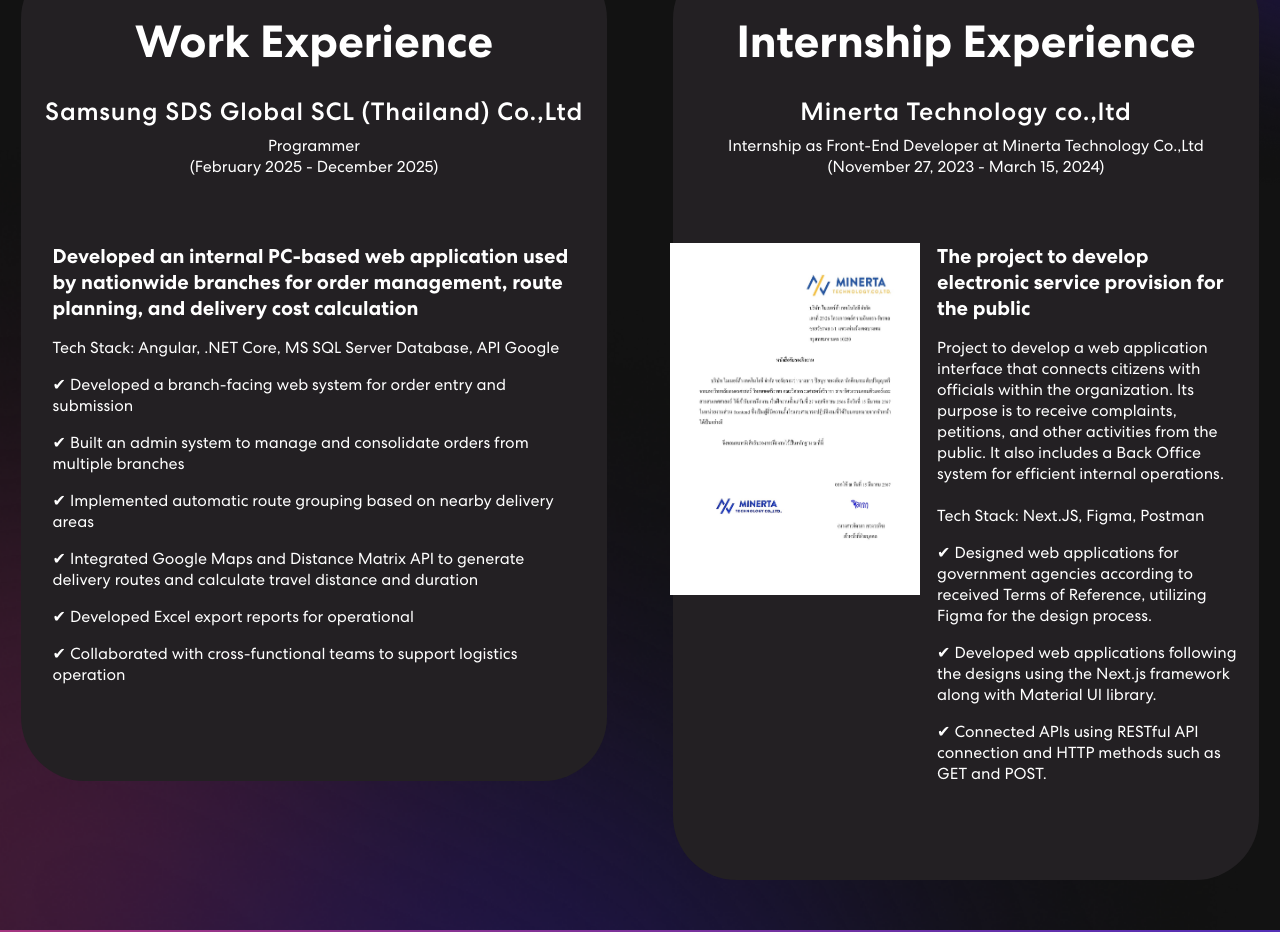
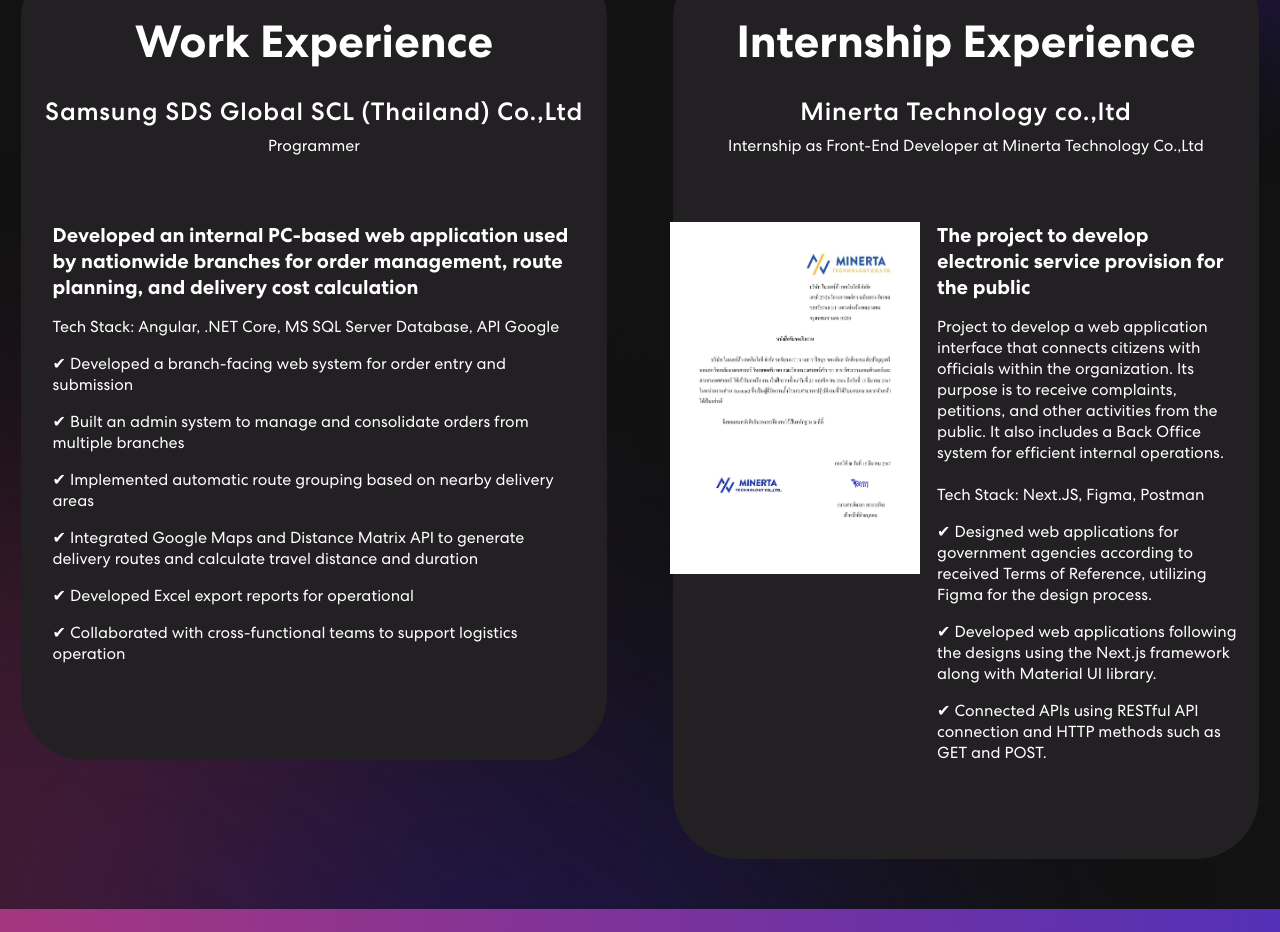
Before and after one commit to PiyanuchTH/Portfolio, a React (Create React App) app: page / in a window 1280 px wide. Shown: the part 2383-3315 px from the top of the page. Built offline with nearby package versions, Linux system fonts and the light colour scheme.

Commit message:
Edit resume

```diff
--- a/src/component/Intern.js
+++ b/src/component/Intern.js
@@ -19,7 +19,6 @@
                     <h1>Samsung SDS Global SCL (Thailand) Co.,Ltd </h1>
                     <p style={{ textAlign: "center" }}>
                       Programmer <br />
-                      (February 2025 - December 2025)
                     </p>
                   </div>
                 </TrackVisibility>
@@ -88,7 +87,6 @@
                     <p style={{ textAlign: "center" }}>
                       Internship as Front-End Developer at Minerta Technology
                       Co.,Ltd <br />
-                      (November 27, 2023 - March 15, 2024)
                     </p>
                   </div>
                 </TrackVisibility>
```
